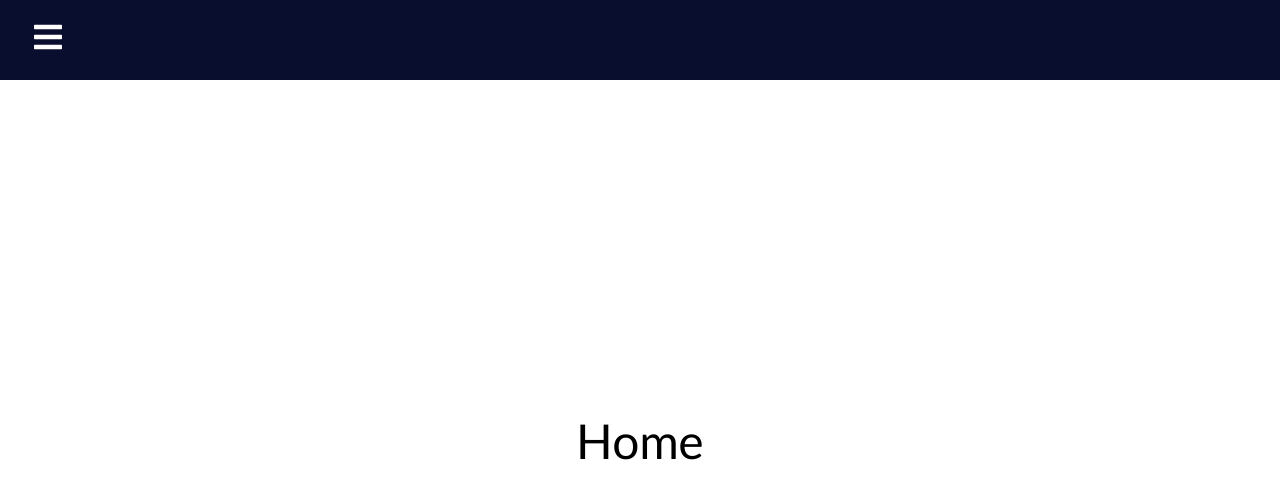
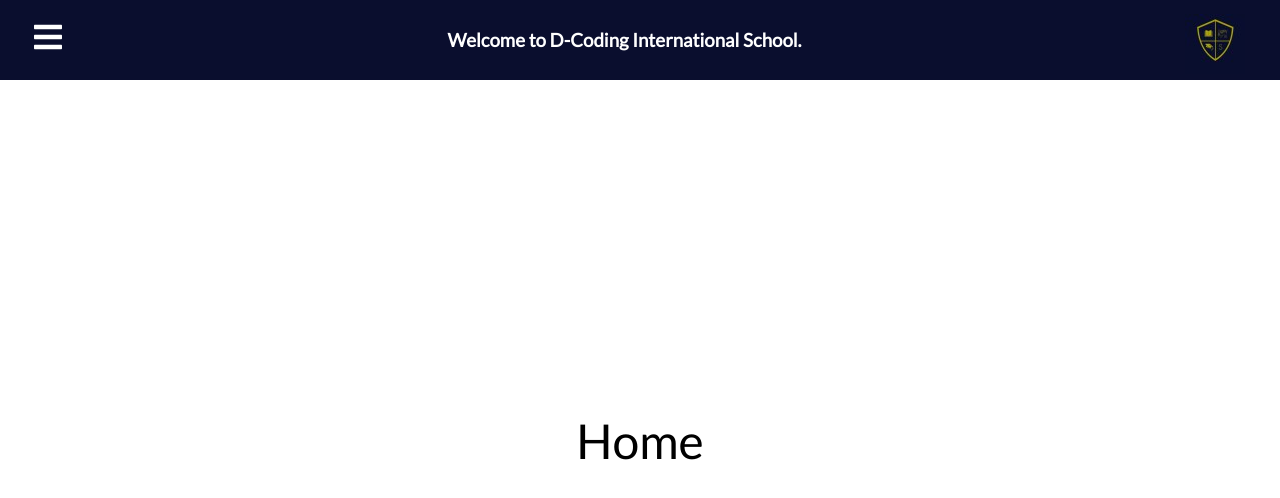
Before and after one commit to freesudani/DCoding-International-School, a React (Create React App) app: page / in a window 1280 px wide. Shown: the top 498 px of the page. Built offline with nearby package versions, Linux system fonts and the light colour scheme.

Commit message:
Add a logo header & adjust navbar CSS

```diff
--- a/src/components/Navbar.js
+++ b/src/components/Navbar.js
@@ -5,6 +5,7 @@ import classes from "./Navbar.module.css";
 import { SidebarData } from "../data/SidebarData";
 import { IconContext } from "react-icons";
 import LogoImage from "../components/assets/aba31ca67d7f4a5db569fc1de07280a2.png";
+import LogoSmall from "../components/assets/aba31ca67d7f4a5db569fc1de07280a2.jpg";
 
 const Navbar = () => {
   const [sidebar, setSidebar] = useState(false);
@@ -18,6 +19,12 @@ const Navbar = () => {
           <Link to="#" className={classes.menubars}>
             <FaBars onClick={showSidebar} />
           </Link>
+          <div className={classes.text}>
+            <h3>Welcome to D-Coding International School.</h3>
+          </div>
+          <div className={classes.logosmall}>
+            <img src={LogoSmall} alt="logo" />
+          </div>
         </div>
         <nav
           className={
--- a/src/components/Navbar.module.css
+++ b/src/components/Navbar.module.css
@@ -2,12 +2,12 @@
   background-color: #0a0e2e;
   height: 80px;
   display: flex;
-  justify-content: start;
+  justify-content: space-between;
   align-items: center;
 }
 
 .menubars {
-  margin-left: 2rem;
+  margin-left: 0.1rem;
   font-size: 2rem;
   background: none;
 }
@@ -72,13 +72,14 @@
   width: 95%;
   height: 100%;
   display: flex;
+
   align-items: center;
   padding: 0 16px;
   border-radius: 4px;
 }
 
 .navtext a:hover {
-  background-color: #1a83ff;
+  background-color: #aba104;
 }
 
 span {
@@ -88,3 +89,14 @@ span {
 .logo {
   margin-top: 2rem;
 }
+
+.logosmall {
+  display: flex;
+  width: 15px;
+  margin-right: 5rem;
+  margin-top: 0.5rem;
+}
+
+.text {
+  color: #fff;
+}
```
Also changed, not shown: src/components/assets/aba31ca67d7f4a5db569fc1de07280a2.jpg (added).
